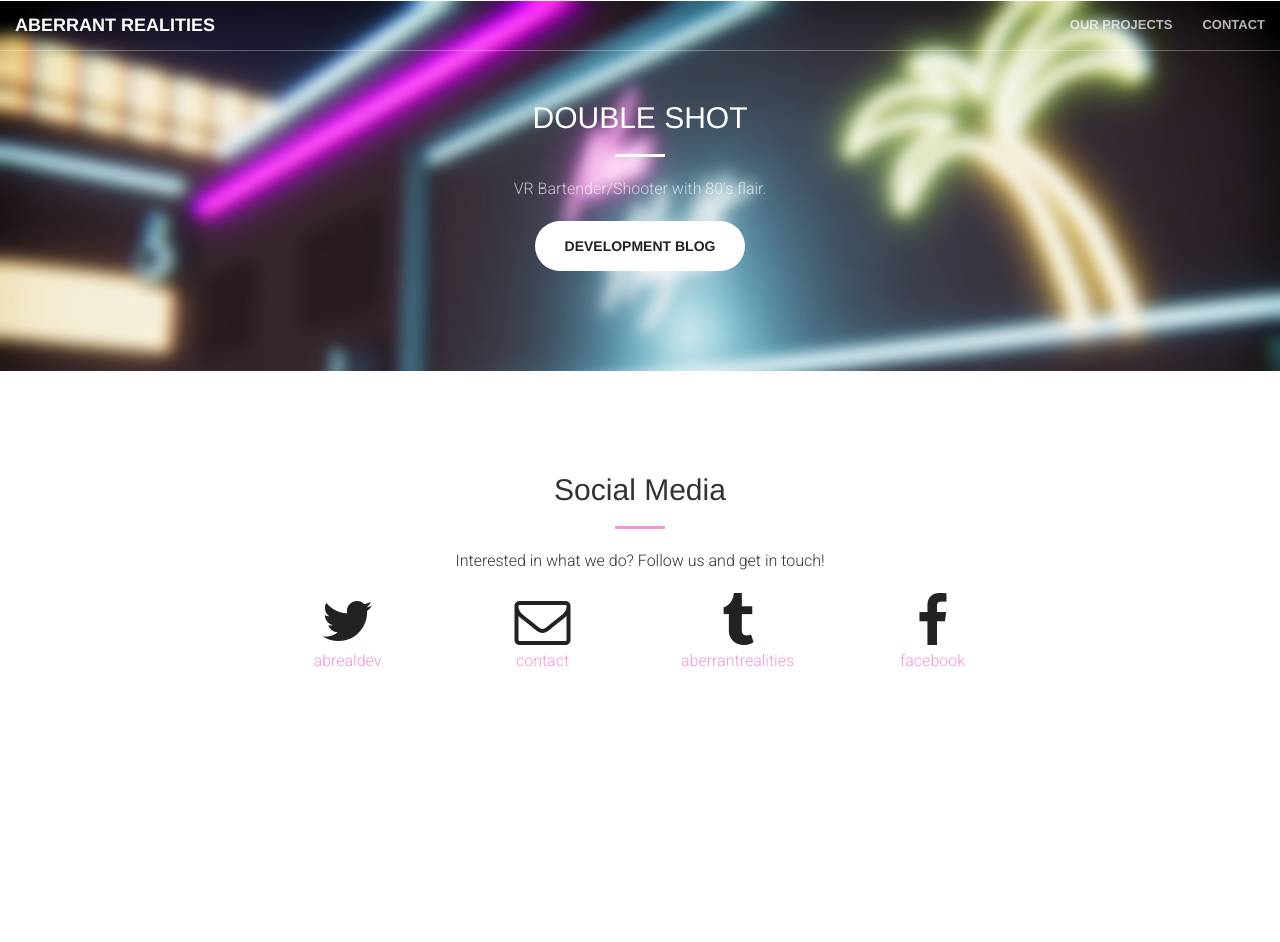
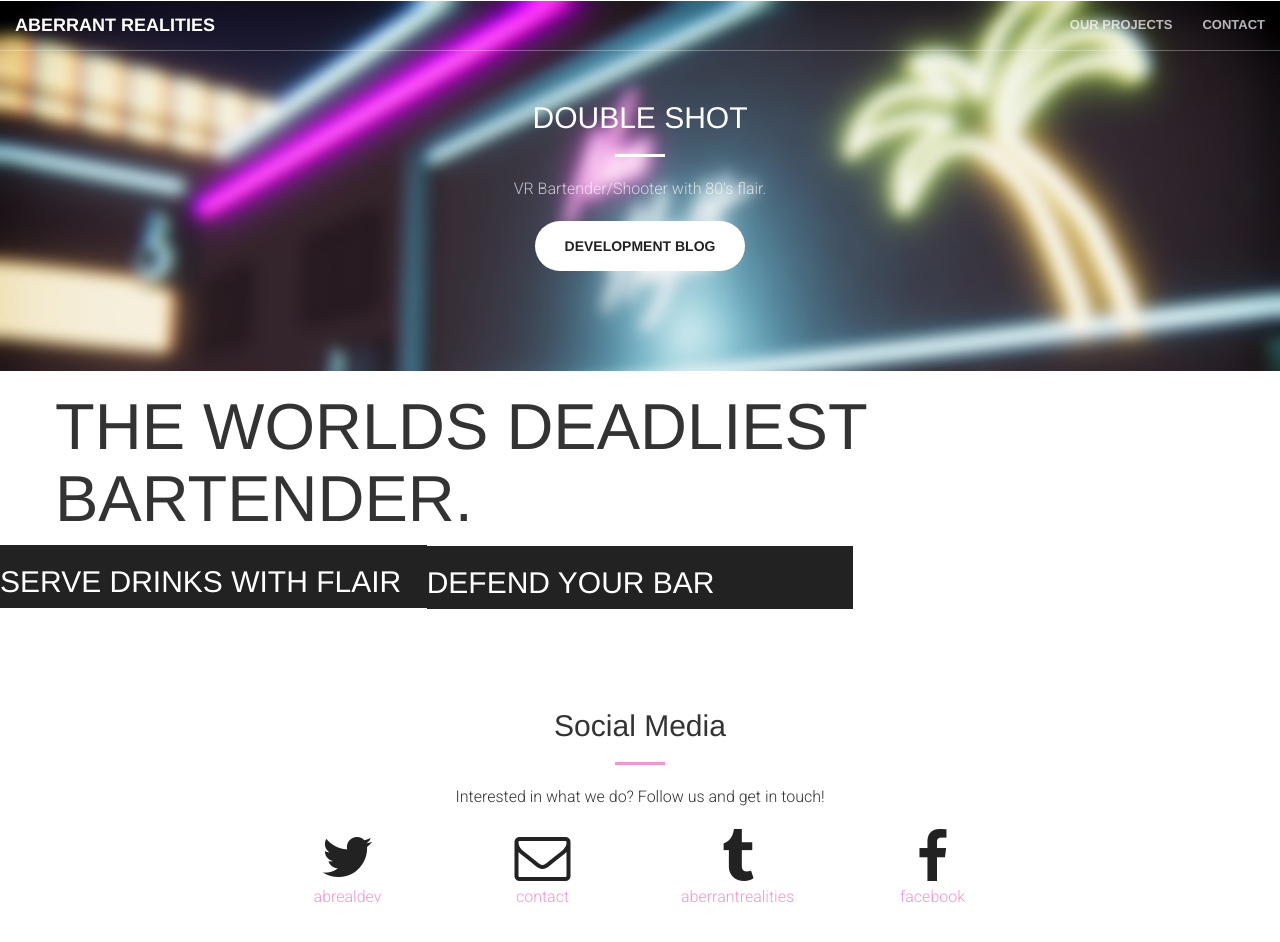
Before and after one commit to aberrantrealities/aberrantrealities.github.io, a Jekyll site: the page built from double-shot.html, in a window 1280 px wide and 1029 px high. Shown: the top 942 px of the window. Built offline with Jekyll 4.4.1, drawn with Linux system fonts in a browser that asks for light colours; some web fonts are replaced.

Commit message:
started playing with sections

```diff
--- a/_layouts/projectpage.html
+++ b/_layouts/projectpage.html
@@ -29,16 +29,21 @@
   </section>
 
   <div class="container">
-    <div class="row"></div>
+    <div class="row">
+        <h1>THE WORLDS DEADLIEST BARTENDER.</h1>
+    </div>
   </div>
   <div class="container-fluid">
       <div class="row no-gutter">
          <div class="col-lg-4 col-sm-6"><div class='gfyitem' data-id='ImpassionedBareKillifish' data-responsive='true'></div></div>
          <div class="col-lg-4 col-sm-6"><div class='gfyitem' data-id='DearSpicyKingbird'data-responsive='true'></div></div>
          <div class="col-lg-4 col-sm-6"><div class='gfyitem' data-id='VapidSardonicBlobfish'data-responsive='true'></div></div>
+         <div class="col-lg-4 col-sm-6 bg-dark"><h2>SERVE DRINKS WITH FLAIR</h2></div>
          <div class="col-lg-4 col-sm-6"><div class='gfyitem' data-id='NeatNastyAmericantoad' data-responsive='true'></div></div>
          <div class="col-lg-4 col-sm-6"><div class='gfyitem' data-id='ImpoliteWarlikeAurochs' data-responsive='true'></div></div>
+         <div class="col-lg-4 col-sm-6 bg-dark"><h2>DEFEND YOUR BAR</h2></div>
          <div class="col-lg-4 col-sm-6"><div class='gfyitem' data-id='CrazyFrigidIchneumonfly' data-responsive='true'></div></div>
+
       </div>
   </div>
 
```
